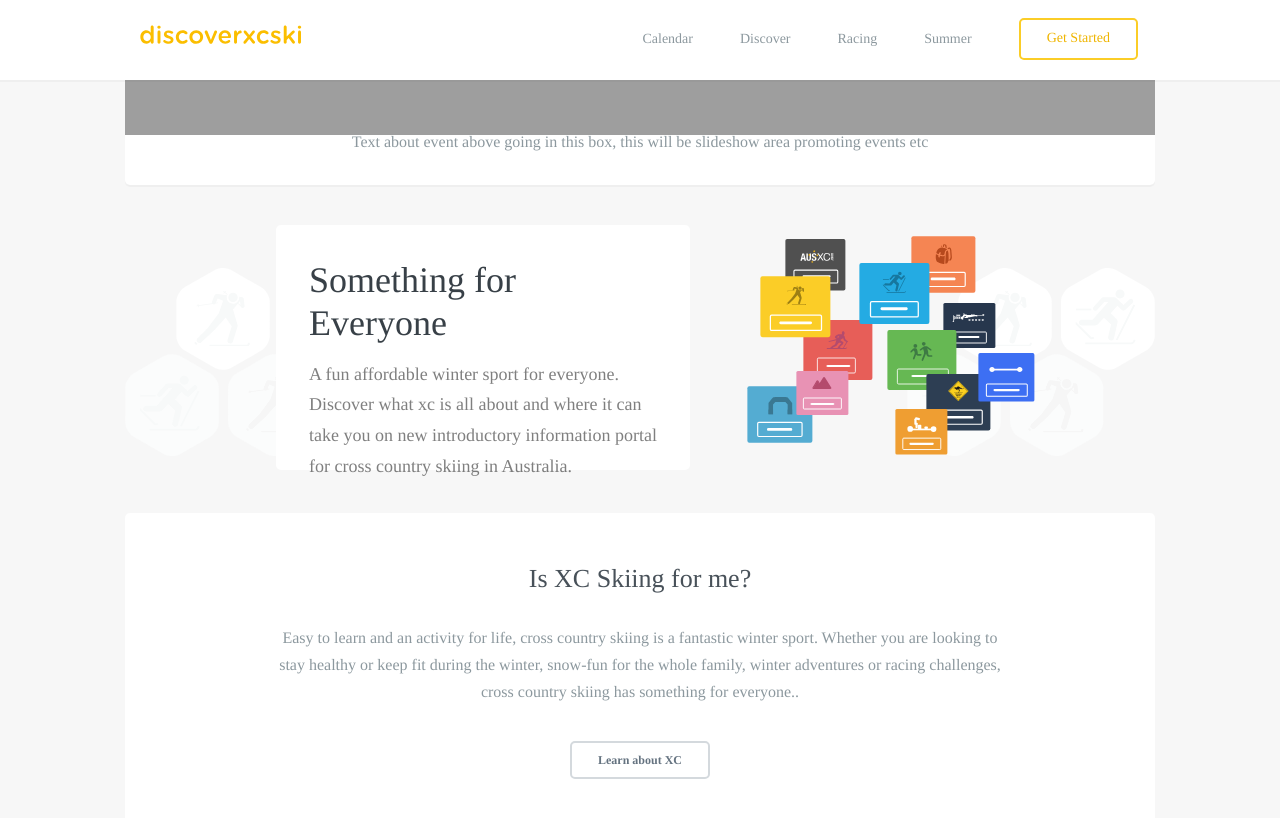
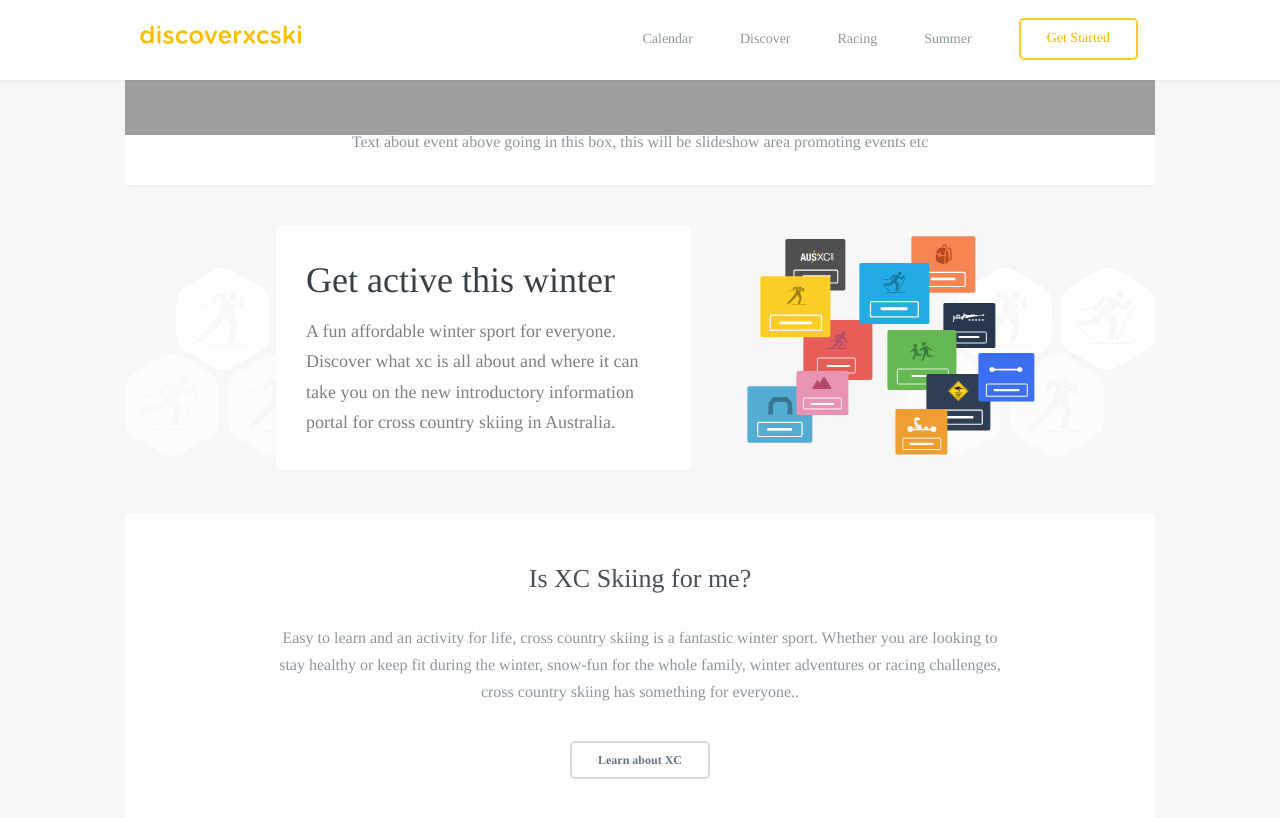
Before and after one commit to robcatto/robcatto.github.io, a Jekyll site: the page index.html, which Jekyll copies as it is, in a window 1280 px wide and 900 px high, scrolled down 718 px. Shown: the top 818 px of the window. Built offline with Jekyll 4.4.1, drawn with Linux system fonts in a browser that asks for light colours; some web fonts are replaced; Markdown is read by kramdown in place of the engine named in the settings.

Commit message:
Update index.html

```diff
--- a/index.html
+++ b/index.html
@@ -143,14 +143,14 @@
                                                  <div class="welcome-card" style="
                                                 background-color: white;
                                                 min-height: 245px;
-                                                padding: 0px 33px;
+                                                padding: 0px 30px;
                                                 text-align: left;
                                                 box-sizing: border-box;
-                                                max-height: 245px;
+                                                max-height: 260px;
                                                 z-index: 9001">
 
-                                                <h1 class="welcome__card">Something for Everyone</h1>
-                                                <p class="welcome__card--p">A fun affordable winter sport for everyone.  Discover what xc is all about and where it can take you on new introductory information portal for cross country skiing in Australia.</p>
+                                                <h1 class="welcome__card">Get active this winter</h1>
+                                                <p class="welcome__card--p">A fun affordable winter sport for everyone.  Discover what xc is all about and where it can take you on the new introductory information portal for cross country skiing in Australia.</p>
 
 
 
```
